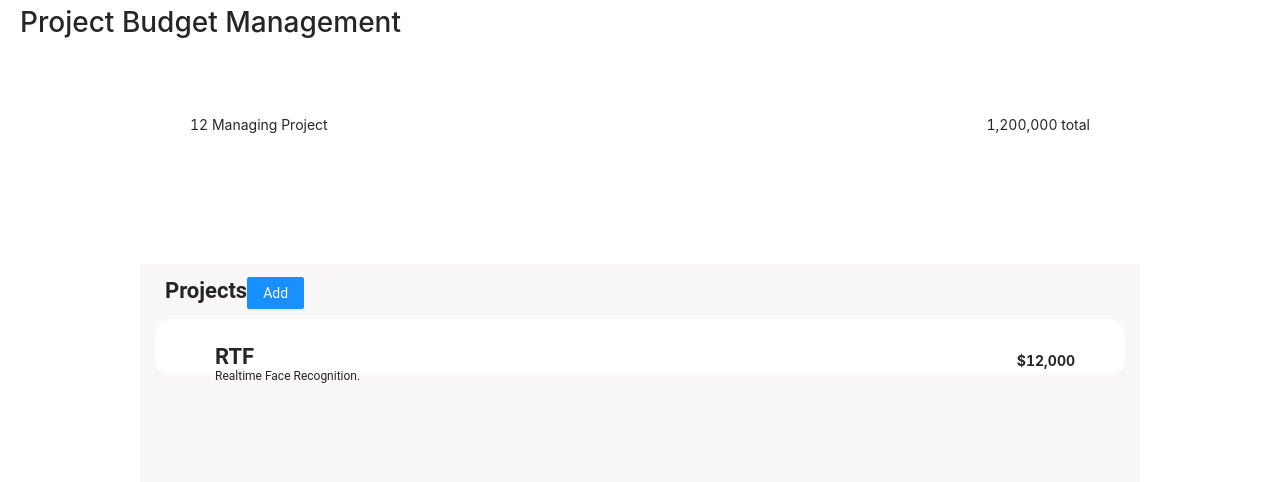
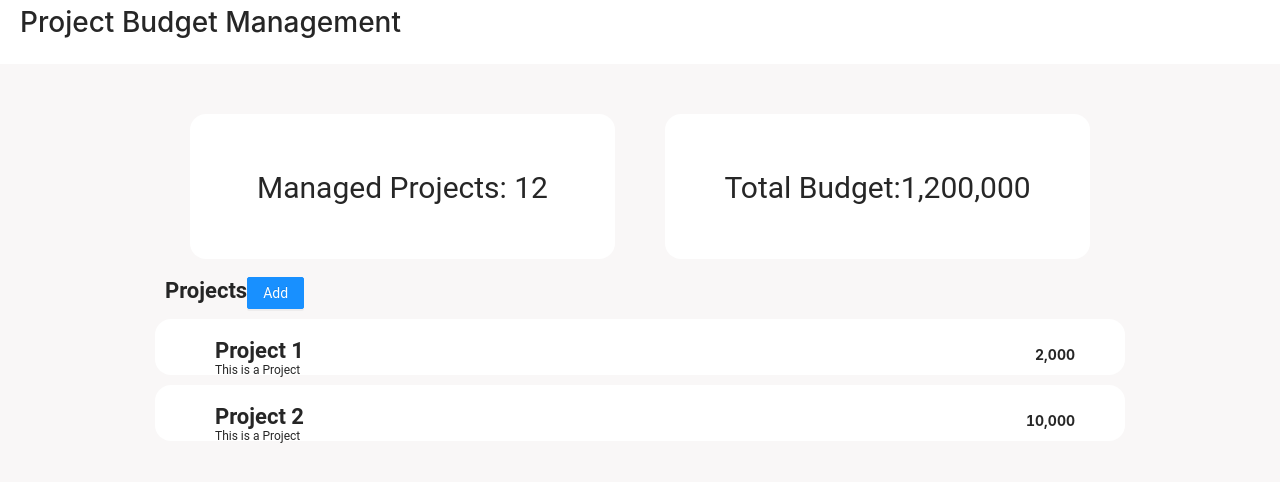
Before and after one commit to yao-quan/techtrek21, a React (Create React App) app in the folder frontend/: page /dashboard in a window 1280 px wide. Shown: the top 482 px of the page. Built offline with nearby package versions, Linux system fonts and the light colour scheme.

Commit message:
Dashboard Dynamic Display

```diff
--- a/frontend/src/components/dashboard/Dashboard.js
+++ b/frontend/src/components/dashboard/Dashboard.js
@@ -8,6 +8,23 @@ function Dashboard() {
   const [visible, setVisible] = useState(false);
   const showModal = () => {
     setVisible(true);
+  };
+
+  const state = {
+    projectItems: [
+      {
+        id: 0,
+        title: "Project 1",
+        description: "This is a Project",
+        budget: "2,000",
+      },
+      {
+        id: 1,
+        title: "Project 2",
+        description: "This is a Project",
+        budget: "10,000",
+      },
+    ],
   };
 
   const handleOk = () => {
@@ -27,16 +44,18 @@ function Dashboard() {
   const onFinishFailed = (errorInfo) => {
     console.log("Failed:", errorInfo);
   };
+
   return (
+    <React.Fragment>
       <div>
         <h1 className={classes.mainPageHeading}>Project Budget Management</h1>
-
+        <div className={classes.dashboard}>
           <div className={classes.dashboardHead}>
-        <div className="graph-1">12 Managing Project</div>
-        <div className="graph-2">1,200,000 total</div>
+            <div className={classes.totalProjects}>Managed Projects: 12</div>
+            <div className={classes.totalBudget}>Total Budget:1,200,000</div>
           </div>
 
-      <div class="dashboard-body">
+          <div className={classes.dashboardBody}>
             <div className={classes.projectContainer}>
               <div className={classes.projects}>
                 Projects
@@ -44,6 +63,8 @@ function Dashboard() {
                   Add
                 </Button>
               </div>
+              {state.projectItems.map((projectList) => (
+                <>
                   <div className={classes.listGroup}>
                     <div
                       className={
@@ -53,13 +74,18 @@ function Dashboard() {
                       }
                     >
                       <div className={classes.projectTitle}>
-                RTF
+                        {projectList.title}
                         <div className={classes.projectDescription}>
-                  Realtime Face Recognition.
+                          {projectList.description}
                         </div>
                       </div>
-              <div className={classes.projectBudget}>$12,000</div>
+                      <div className={classes.projectBudget}>
+                        {projectList.budget}
                       </div>
+                    </div>
+                  </div>
+                </>
+              ))}
             </div>
           </div>
         </div>
@@ -135,6 +161,7 @@ function Dashboard() {
           </Modal>
         </div>
       </div>
+    </React.Fragment>
   );
 
   //Example: command to use to re-route on button click
--- a/frontend/src/components/dashboard/Dashboard.module.css
+++ b/frontend/src/components/dashboard/Dashboard.module.css
@@ -9,8 +9,38 @@
   height: 1000px;
 }
 
+.dashboardBody {
+  margin: auto;
+  background-color: rgb(249, 247, 247);
+}
+
 .mainPageHeading {
   margin-left: 20px;
+}
+
+.totalBudget {
+  width: 50%;
+  background: white;
+  margin-left: 50px;
+  justify-content: center !important;
+  font-family: Roboto;
+  font-style: normal;
+  font-size: 30px;
+  text-align: center;
+  padding-top: 50px;
+  border-radius: 16px !important;
+}
+
+.totalProjects {
+  width: 50%;
+  background: white;
+  justify-content: center !important;
+  font-family: Roboto;
+  font-style: normal;
+  font-size: 30px;
+  text-align: center;
+  padding-top: 50px;
+  border-radius: 16px !important;
 }
 
 .projects {
@@ -36,7 +66,7 @@
   background-repeat: no-repeat;
   background-position: 10px center;
   background-size: 40px 40px;
-  padding-top: 1.8vh !important;
+  padding-top: 1vh !important;
   height: 7vh !important;
   padding-left: 60px !important;
   border-radius: 16px !important;
@@ -44,6 +74,7 @@
   background-color: white;
   display: flex;
   justify-content: space-between;
+  margin-top: 10px;
 }
 
 .listGroupItem2:hover {
@@ -92,3 +123,7 @@
   margin: 20px auto 0px;
   padding-top: 50px;
 }
+
+.dashboard {
+  background-color: rgb(249, 247, 247);
+}
```
Also changed, not shown: 2 other files (tests, documents, lock files or other folders). Lines whose indentation alone changed are shown as unchanged.
